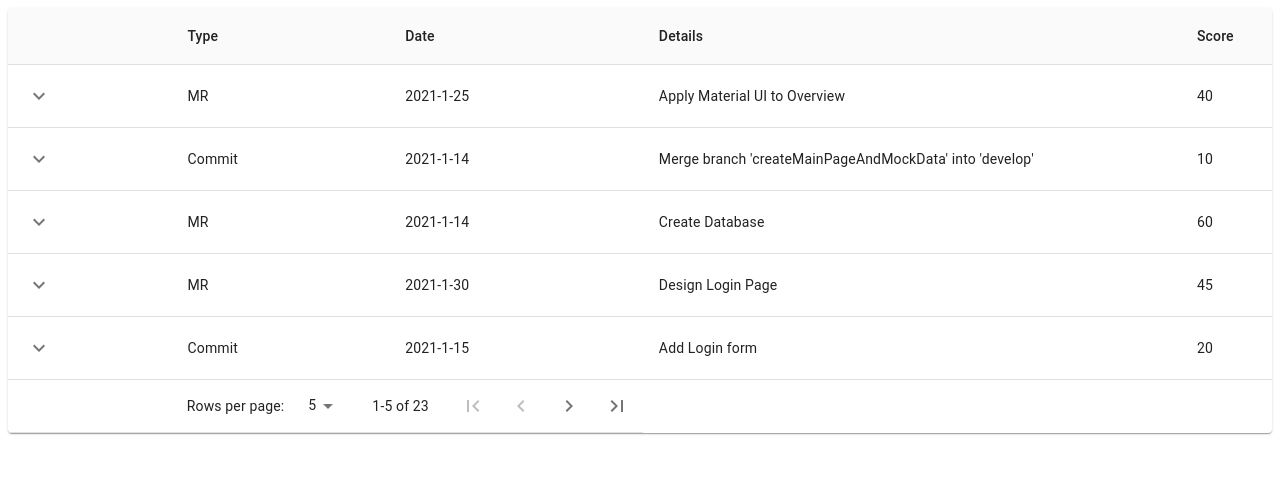
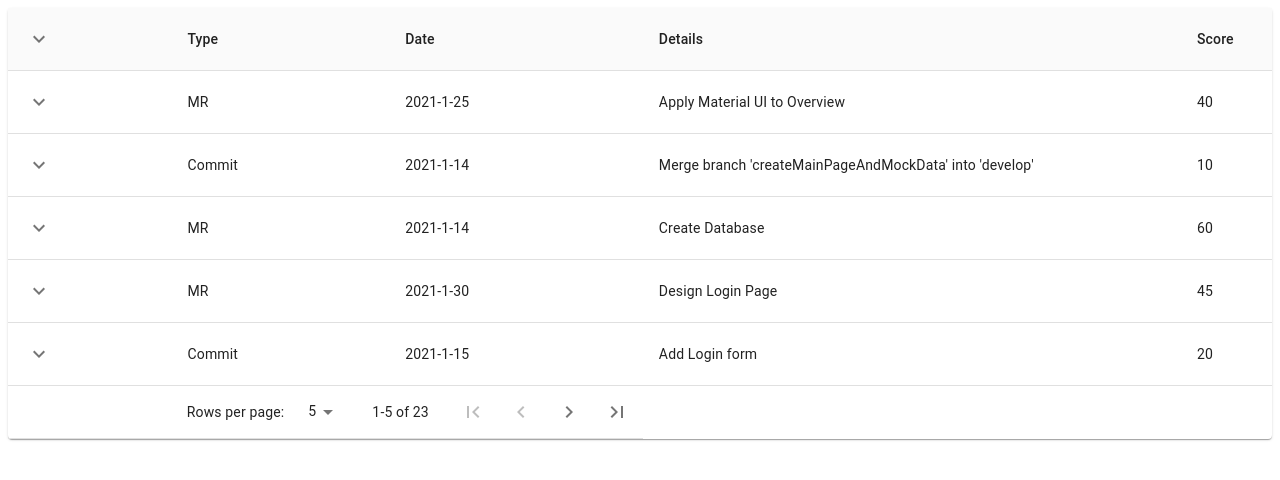
Before and after one commit to MooyGhul/GitlabAnalyzer, a React (Create React App) app in the folder frontend/: page /codeContributions in a window 1280 px wide. Shown: the top 480 px of the page. Built offline with nearby package versions, Linux system fonts and the light colour scheme.

Commit message:
Add collapse all feature

```diff
--- a/frontend/src/components/CodeContributionTable.js
+++ b/frontend/src/components/CodeContributionTable.js
@@ -39,7 +39,7 @@ const useRowStyles = makeStyles({
 });
 
 function Row(props) {
-  const { row } = props;
+  const { row, openAll } = props;
   const [open, setOpen] = useState(false);
   const classes = useRowStyles();
 
@@ -48,7 +48,7 @@ function Row(props) {
       <TableRow className={classes.root}>
         <TableCell>
           <IconButton size='small' onClick={() => setOpen(!open)}>
-            {open ? <ExpandLess /> : <ExpandMore />}
+            {open || openAll ? <ExpandLess /> : <ExpandMore />}
           </IconButton>
         </TableCell>
         <TableCell component='th' scope='row'>
@@ -60,7 +60,7 @@ function Row(props) {
       </TableRow>
       <TableRow>
         <TableCell style={{ paddingBottom: 0, paddingTop: 0 }} colSpan={6}>
-          <Collapse in={open} timeout="auto" unmountOnExit>
+          <Collapse in={open || openAll} timeout="auto" unmountOnExit>
             <Box margin={1}>
               <h2>Code Diff</h2>
               <div>To be Added...</div>
@@ -144,6 +144,7 @@ function CodeContributionTable () {
   const classes = useStyles();
   const [page, setPage] = useState(0);
   const [rowsPerPage, setRowsPerPage] = useState(5);
+  const [openAll, setOpenAll] = useState(false);
 
   const emptyRows = rowsPerPage - Math.min(rowsPerPage, rows.length - page * rowsPerPage);
 
@@ -162,7 +163,11 @@ function CodeContributionTable () {
         <Table stickyHeader className={classes.table}>
           <TableHead>
             <TableRow>
-              <TableCell />
+               <TableCell>
+                  <IconButton size='small' onClick={() => setOpenAll(!openAll)}>
+                    {openAll ? <ExpandLess /> : <ExpandMore />}
+                  </IconButton>
+                </TableCell>
                 {columns.map((column) => (
                 <TableCell key={column.id}>
                   {column.label}
@@ -175,7 +180,7 @@ function CodeContributionTable () {
                 ? rows.slice(page * rowsPerPage, page * rowsPerPage + rowsPerPage)
                 : rows
             ).map((row) => (
-              <Row key ={row.id} row={row} />
+              <Row key ={row.id} row={row} openAll={openAll} />
             ))}
 
             {emptyRows > 0 && (
```
